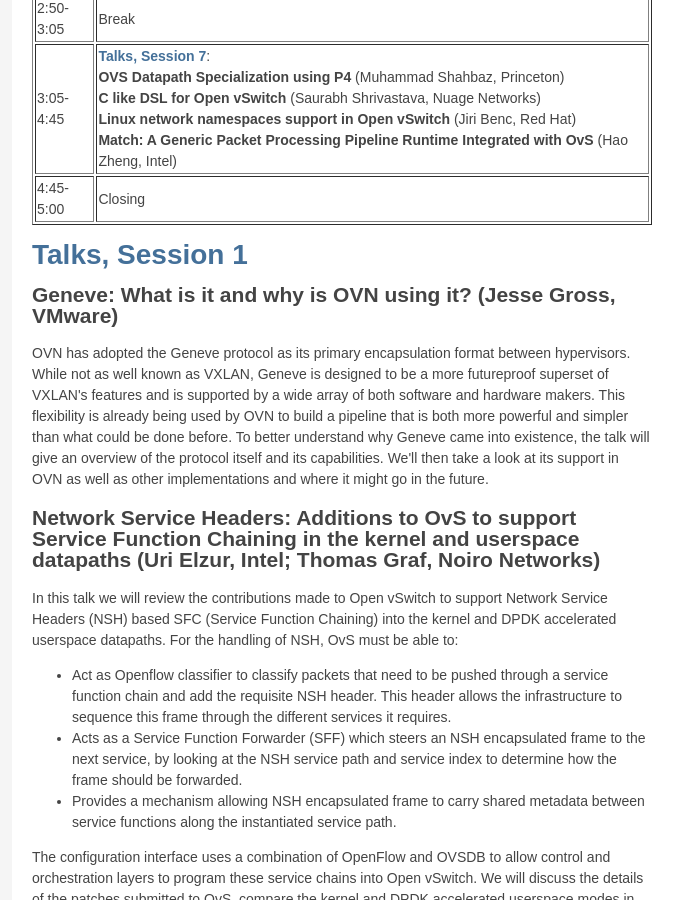
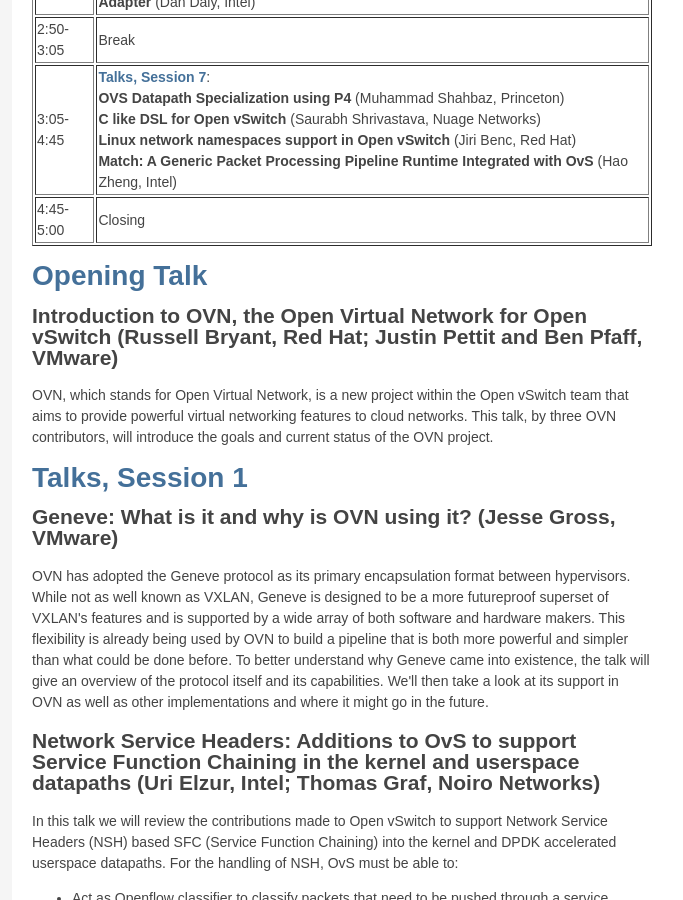
Before and after one commit to openvswitch/openvswitch.github.io, a Jekyll site: the page built from support/ovscon2015/index.html, in a window 1280 px wide and 900 px high, scrolled down 1978 px. Shown: the whole window, without its empty margins (138-821 px from the left). Built offline with Jekyll 4.4.1, drawn with Linux system fonts in a browser that asks for light colours; some of the changed text lies outside the part shown.

Commit message:
Add details on OVN talk.

```diff
--- a/support/ovscon2015/index.html
+++ b/support/ovscon2015/index.html
@@ -46,7 +46,10 @@
   </tr>
   <tr>
     <td>9:30-10:00</td>
-    <td>Introduction to OVN, the Open Virtual Network for Open vSwitch</td>
+    <a href="#talk">Opening Talk</a>:<br>
+    <td><b>Introduction to OVN, the Open Virtual Network for Open
+    vSwitch</b> (Russell Bryant, Red Hat; Justin Pettit and Ben Pfaff,
+    VMware)</td>
   </tr>
   <tr>
     <td>10:00-10:15</td>
@@ -185,6 +188,20 @@
     <td>Closing</td>
   </tr>
 </table>
+
+<h1><a name="talk" href="#day1">Opening Talk</a></h1>
+
+<h2><b>Introduction to OVN, the Open Virtual Network for Open
+vSwitch</b> (Russell Bryant, Red Hat; Justin Pettit and Ben Pfaff,
+  VMware)</h2>
+
+<p>
+  OVN, which stands for Open Virtual Network, is a new project within
+  the Open vSwitch team that aims to provide powerful virtual
+  networking features to cloud networks.  This talk, by three OVN
+  contributors, will introduce the goals and current status of the OVN
+  project.
+</p>
 
 <h1><a name="talks1" href="#day1">Talks, Session 1</a></h1>
 
```
